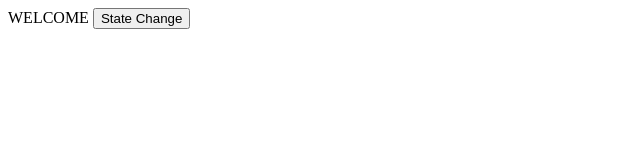
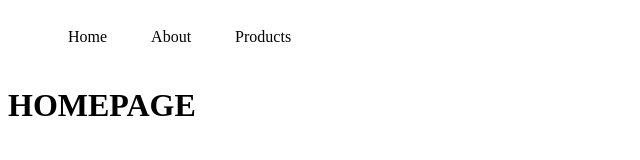
Before and after one commit to kayc1912/nodejswithexpress, a website with bundled scripts: page index.html in a window 1280 px wide. Shown: the whole page, without its empty margins (0-640 px from the left). Built offline with nearby package versions, Linux system fonts and the light colour scheme.

Commit message:
simple navigation

```diff
--- a/index.html
+++ b/index.html
@@ -1,13 +1,22 @@
+<html>
         <head>
                 <title>
                     SIMPLE PAGE
                 </title>
+                <style>
+                 li {
+                        list-style : none;
+                        display : inline-block;
+                        padding: 20px;
+                    }
+                </style>
+        </head>
         <body>
-        WELCOME
-        <button onclick="stateChange()">State Change</button>
+                        <div id="root"> </div> <!--this element is used to render dynamic data from server -->
+                        <script type="module"  src="./js/main.js" > </script>
+                        <script type="module" src="./js/store.js"> </script>
          </body>
 
 
-    <script type="module"  src="./js/main.js" > </script>
-    <script type="module" src="./js/store.js"> </script>
-</head>
+
+</html>
--- a/js/main.js
+++ b/js/main.js
@@ -2,11 +2,61 @@ import store   from './store.js'
 
 
 const renderPage = () => {
-    console.log("Page render")
-}
+   const rootElm = document.getElementById("root");
+   const state = store.getState();
+   const {activePage} = state; //new syntax for ES6
+   //const activePage = state.activepage;
+   const navBar =  `
+    <ul>
+        <li class = "nav-home"> Home </li>
+        <li class = "nav-about"> About </li>
+        <li class = "nav-products"> Products </li>
 
+    </ul>
+   `;
+   const home = `
+        ${navBar}
+        <div>
+            <h1>HOMEPAGE</h1>
+        </div>`
+    ;
+    const about = `
+    ${navBar}
+    <div>
+        <h1>ABOUT</h1>
+    </div>`
+    ;
+    const products = `
+    ${navBar}
+    <div>
+        <h1>PRODUCTS</h1>
+    </div>`
+    ;
+
+    document.onclick = event => {
+        const target = event.target;
+        if(target.className === 'nav-home') navigate("home");
+        else if(target.className === 'nav-about' ) navigate("about");
+        else if(target.className === 'nav-products' ) navigate("products");
+    };
+
+    let template = "";
+    if(activePage === 'home') template = home;
+    else if(activePage === 'about') template = about;
+    else if(activePage === 'products') template = products;
+
+    rootElm.innerHTML = template;
+};
+
+const navigate = page => {
+    const state = store.getState();
+    const newState = {
+        ...state,
+        activePage: page
+    };// destructing object, new syntax of ES6
+    // This mean get all the old state from object 'state' , only change the 'activePage'.
+    store.setState(newState);
+};
+
+renderPage();
 store.subcribe("stateChanged", renderPage);
-
-window.stateChange = () => {
-    store.setState({})
-}
--- a/js/store.js
+++ b/js/store.js
@@ -1,5 +1,5 @@
 let state = {
-        activepage : 'home',
+        activePage : 'home',
         productDetail : null,
         shoppingCart: null,
         products : []
```
Lines whose indentation alone changed are shown as unchanged.
